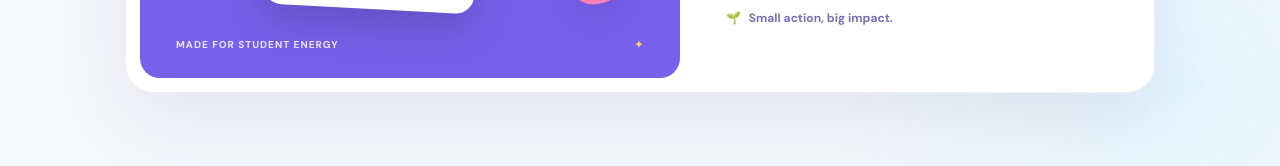
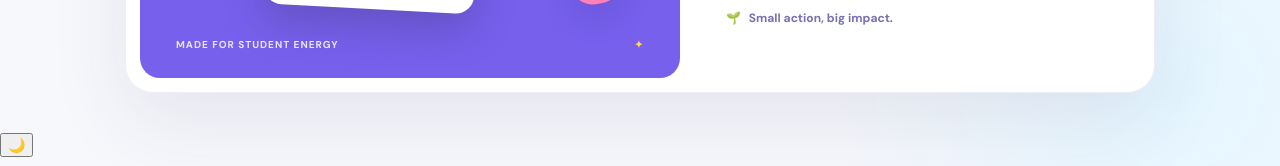
Before and after one commit to amritasuryavanshi97-oss/mainproject, a plain HTML site: page index.html in a window 1280 px wide. Shown: the part 634-800 px from the top of the page. Drawn offline with nearby package versions, Linux system fonts and the light colour scheme.

Commit message:
Add theme toggle button to index.html

```diff
--- a/index.html
+++ b/index.html
@@ -136,6 +136,7 @@
     </main>
   </section>
   <div id="announcement-modal" class="modal-backdrop" hidden><div class="modal-card"><button id="close-announcements" class="modal-close" aria-label="Close">×</button><div class="eyebrow">DON'T MISS OUT</div><h2>Campus announcements 📣</h2><p class="muted">Upcoming activities and opportunities, all in one place.</p><div id="modal-announcements" class="event-list"></div></div></div>
+  <button id="theme-toggle" class="theme-fab" type="button" aria-label="Switch to dark mode">🌙</button>
   <div id="toast" class="toast" role="status"></div>
   <script src="https://unpkg.com/leaflet@1.9.4/dist/leaflet.js"></script><script src="script.js"></script>
 </body></html>
```
